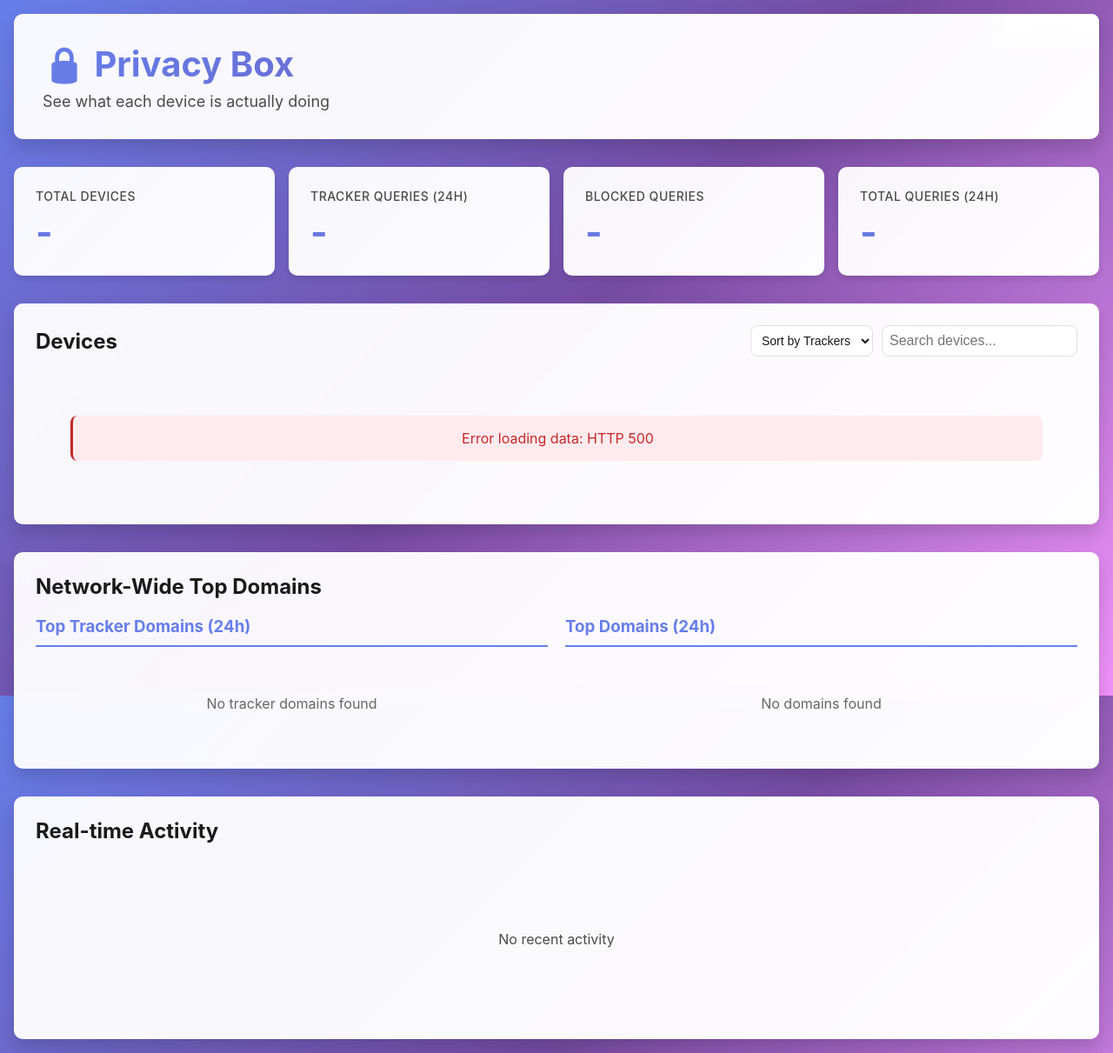
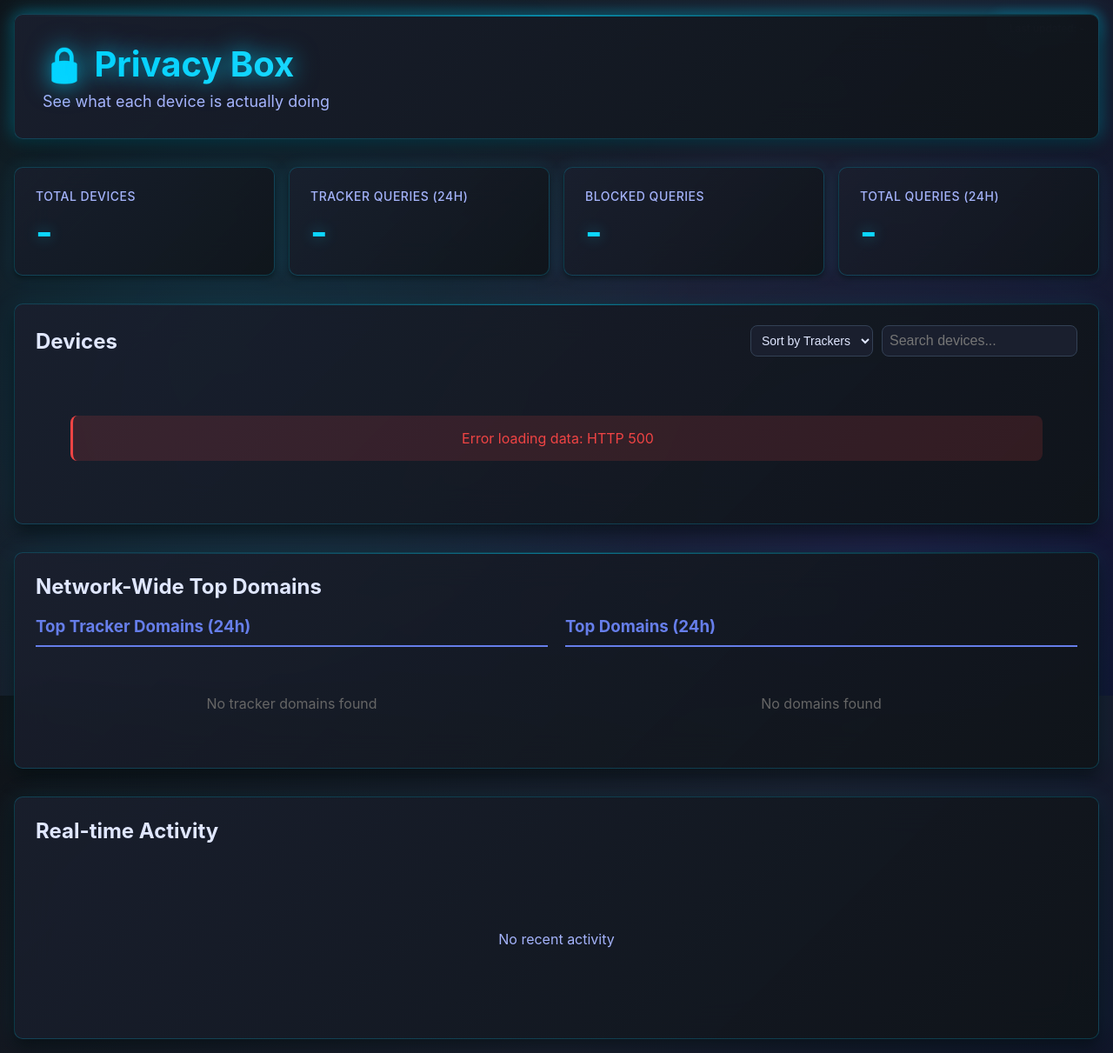
Before and after one commit to tanvir-commits/privacy-box, a Flask app: page / in a window 1280 px wide. Shown: the whole page at 87% size. Run offline with Flask 3, Linux system fonts and the light colour scheme; data that the repository does not hold is empty.

Commit message:
Premium Dark Cyberpunk theme - modern, tech-forward design
- Dark slate background with gradient overlays
- Electric cyan primary color (#00d4ff) with neon purple accents
- Premium glassmorphism effects with backdrop blur
- Subtle glow effects on cards and interactive elements
- Enhanced shadows with cyan/purple glows
- Premium card styling with gradient borders
- Dark theme throughout with high contrast text
- Modern cyberpunk aesthetic perfect for privacy dashboard

```diff
--- a/meta-privacybox/recipes-privacybox/privacy-dashboard/files/templates/index.html
+++ b/meta-privacybox/recipes-privacybox/privacy-dashboard/files/templates/index.html
@@ -5,39 +5,42 @@
     <meta name="viewport" content="width=device-width, initial-scale=1.0">
     <title>Privacy Box - Per-Device Tracking</title>
     <style>
-        /* CSS Variables - Unified Color Palette & Design System */
+        /* CSS Variables - Premium Dark Cyberpunk Theme */
         :root {
-            /* Primary Colors */
-            --color-primary: #667eea;
-            --color-primary-dark: #5568d3;
-            --color-primary-light: #8b9ef0;
-            --color-secondary: #764ba2;
+            /* Primary Colors - Electric Cyan */
+            --color-primary: #00d4ff;
+            --color-primary-dark: #00a8cc;
+            --color-primary-light: #33ddff;
+            --color-secondary: #8b5cf6;
 
-            /* Neutral Colors */
-            --color-bg: #ffffff;
-            --color-bg-secondary: #f8f9fa;
-            --color-bg-tertiary: #f5f5f5;
-            --color-text: #1a1a1a;
-            --color-text-secondary: #4a4a4a;
-            --color-text-tertiary: #6b6b6b;
-            --color-border: #e0e0e0;
-            --color-border-light: #f0f0f0;
+            /* Neutral Colors - Dark Slate */
+            --color-bg: #1a1f2e;
+            --color-bg-secondary: #0f1419;
+            --color-bg-tertiary: #252b3a;
+            --color-text: #e0e7ff;
+            --color-text-secondary: #a5b4fc;
+            --color-text-tertiary: #818cf8;
+            --color-border: #334155;
+            --color-border-light: #475569;
 
             /* Status Colors */
-            --color-tracker: #ff4444;
-            --color-tracker-bg: #ffebee;
-            --color-tracker-border: #ffcdd2;
-            --color-success: #4caf50;
-            --color-error: #c62828;
-            --color-error-bg: #ffebee;
+            --color-tracker: #ef4444;
+            --color-tracker-bg: rgba(239, 68, 68, 0.15);
+            --color-tracker-border: rgba(239, 68, 68, 0.3);
+            --color-success: #10b981;
+            --color-error: #ef4444;
+            --color-error-bg: rgba(239, 68, 68, 0.15);
 
-            /* Shadows - Consistent System */
-            --shadow-sm: 0 1px 2px rgba(0, 0, 0, 0.05);
-            --shadow-md: 0 4px 6px rgba(0, 0, 0, 0.1);
-            --shadow-lg: 0 10px 20px rgba(0, 0, 0, 0.15);
-            --shadow-xl: 0 20px 40px rgba(0, 0, 0, 0.2);
-            --shadow-primary: 0 4px 12px rgba(102, 126, 234, 0.2);
-            --shadow-primary-hover: 0 6px 16px rgba(102, 126, 234, 0.3);
+            /* Shadows - Premium Glow System */
+            --shadow-sm: 0 1px 2px rgba(0, 0, 0, 0.3);
+            --shadow-md: 0 4px 6px rgba(0, 0, 0, 0.4);
+            --shadow-lg: 0 10px 20px rgba(0, 0, 0, 0.5);
+            --shadow-xl: 0 20px 40px rgba(0, 0, 0, 0.6);
+            --shadow-primary: 0 4px 20px rgba(0, 212, 255, 0.3), 0 0 40px rgba(0, 212, 255, 0.1);
+            --shadow-primary-hover: 0 6px 30px rgba(0, 212, 255, 0.4), 0 0 60px rgba(0, 212, 255, 0.15);
+            --shadow-secondary: 0 4px 20px rgba(139, 92, 246, 0.3), 0 0 40px rgba(139, 92, 246, 0.1);
+            --glow-primary: 0 0 20px rgba(0, 212, 255, 0.5);
+            --glow-secondary: 0 0 20px rgba(139, 92, 246, 0.5);
 
             /* Border Radius - Consistent System */
             --radius-sm: 4px;
@@ -63,11 +66,31 @@
 
         body {
             font-family: -apple-system, BlinkMacSystemFont, 'Segoe UI', Roboto, Oxygen, Ubuntu, Cantarell, sans-serif;
-            background: linear-gradient(135deg, #667eea 0%, #764ba2 50%, #f093fb 100%);
+            background: linear-gradient(135deg, #0f1419 0%, #1a1f2e 50%, #0a1128 100%);
             background-attachment: fixed;
             color: var(--color-text);
             min-height: 100vh;
             padding: var(--spacing-md);
+            position: relative;
+        }
+
+        body::before {
+            content: '';
+            position: fixed;
+            top: 0;
+            left: 0;
+            right: 0;
+            bottom: 0;
+            background:
+                radial-gradient(circle at 20% 50%, rgba(0, 212, 255, 0.1) 0%, transparent 50%),
+                radial-gradient(circle at 80% 80%, rgba(139, 92, 246, 0.1) 0%, transparent 50%);
+            pointer-events: none;
+            z-index: 0;
+        }
+
+        .container {
+            position: relative;
+            z-index: 1;
         }
 
         .container {
@@ -76,23 +99,38 @@
         }
 
         header {
-            background: linear-gradient(135deg, rgba(255, 255, 255, 0.95) 0%, rgba(255, 255, 255, 0.98) 100%);
+            background: linear-gradient(135deg, rgba(26, 31, 46, 0.9) 0%, rgba(15, 20, 25, 0.95) 100%);
             padding: var(--spacing-xl);
             border-radius: var(--radius-lg);
             margin-bottom: var(--spacing-xl);
-            box-shadow: var(--shadow-lg);
-            backdrop-filter: blur(10px);
-            border: 1px solid rgba(255, 255, 255, 0.3);
+            box-shadow: var(--shadow-lg), var(--glow-primary);
+            backdrop-filter: blur(20px);
+            border: 1px solid rgba(0, 212, 255, 0.2);
+            position: relative;
+            overflow: hidden;
+        }
+
+        header::before {
+            content: '';
+            position: absolute;
+            top: 0;
+            left: 0;
+            right: 0;
+            height: 2px;
+            background: linear-gradient(90deg, transparent, var(--color-primary), transparent);
+            opacity: 0.6;
         }
 
         h1 {
-            background: linear-gradient(135deg, var(--color-primary) 0%, var(--color-secondary) 100%);
+            background: linear-gradient(135deg, var(--color-primary) 0%, var(--color-primary-light) 50%, var(--color-secondary) 100%);
             -webkit-background-clip: text;
             -webkit-text-fill-color: transparent;
             background-clip: text;
             margin-bottom: var(--spacing-sm);
             font-weight: 700;
             font-size: 2.5em;
+            text-shadow: 0 0 30px rgba(0, 212, 255, 0.5);
+            filter: drop-shadow(0 0 10px rgba(0, 212, 255, 0.3));
         }
 
         .subtitle {
@@ -108,12 +146,12 @@
         }
 
         .stat-card {
-            background: linear-gradient(135deg, rgba(255, 255, 255, 0.95) 0%, rgba(255, 255, 255, 0.98) 100%);
+            background: linear-gradient(135deg, rgba(26, 31, 46, 0.8) 0%, rgba(15, 20, 25, 0.9) 100%);
             padding: var(--spacing-lg);
             border-radius: var(--radius-lg);
-            box-shadow: var(--shadow-md);
-            border: 1px solid rgba(255, 255, 255, 0.3);
-            backdrop-filter: blur(10px);
+            box-shadow: var(--shadow-md), 0 0 20px rgba(0, 212, 255, 0.1);
+            border: 1px solid rgba(0, 212, 255, 0.2);
+            backdrop-filter: blur(20px);
             transition: all 0.3s ease;
             position: relative;
             overflow: hidden;
@@ -125,18 +163,35 @@
             top: 0;
             left: 0;
             right: 0;
-            height: 3px;
-            background: linear-gradient(90deg, var(--color-primary), var(--color-secondary));
+            height: 2px;
+            background: linear-gradient(90deg, transparent, var(--color-primary), transparent);
+            opacity: 0;
+            transition: opacity 0.3s ease;
+        }
+
+        .stat-card::after {
+            content: '';
+            position: absolute;
+            top: -50%;
+            left: -50%;
+            width: 200%;
+            height: 200%;
+            background: radial-gradient(circle, rgba(0, 212, 255, 0.1) 0%, transparent 70%);
             opacity: 0;
             transition: opacity 0.3s ease;
         }
 
         .stat-card:hover {
             transform: translateY(-2px);
-            box-shadow: var(--shadow-lg);
+            box-shadow: var(--shadow-lg), var(--glow-primary);
+            border-color: rgba(0, 212, 255, 0.4);
         }
 
         .stat-card:hover::before {
+            opacity: 1;
+        }
+
+        .stat-card:hover::after {
             opacity: 1;
         }
 
@@ -152,21 +207,34 @@
         .stat-value {
             font-size: 42px;
             font-weight: 700;
-            background: linear-gradient(135deg, var(--color-primary) 0%, var(--color-secondary) 100%);
+            background: linear-gradient(135deg, var(--color-primary) 0%, var(--color-primary-light) 50%, var(--color-secondary) 100%);
             -webkit-background-clip: text;
             -webkit-text-fill-color: transparent;
             background-clip: text;
             line-height: 1.2;
+            filter: drop-shadow(0 0 8px rgba(0, 212, 255, 0.4));
         }
 
         .devices-section {
-            background: linear-gradient(135deg, rgba(255, 255, 255, 0.95) 0%, rgba(255, 255, 255, 0.98) 100%);
+            background: linear-gradient(135deg, rgba(26, 31, 46, 0.9) 0%, rgba(15, 20, 25, 0.95) 100%);
             padding: var(--spacing-lg);
             border-radius: var(--radius-lg);
-            box-shadow: var(--shadow-lg);
+            box-shadow: var(--shadow-lg), 0 0 30px rgba(0, 212, 255, 0.1);
             margin-bottom: var(--spacing-xl);
-            border: 1px solid rgba(255, 255, 255, 0.3);
-            backdrop-filter: blur(10px);
+            border: 1px solid rgba(0, 212, 255, 0.2);
+            backdrop-filter: blur(20px);
+            position: relative;
+        }
+
+        .devices-section::before {
+            content: '';
+            position: absolute;
+            top: 0;
+            left: 0;
+            right: 0;
+            height: 1px;
+            background: linear-gradient(90deg, transparent, var(--color-primary), transparent);
+            opacity: 0.5;
         }
 
         .device-card {
@@ -302,12 +370,12 @@
         }
 
         .realtime-section {
-            background: linear-gradient(135deg, rgba(255, 255, 255, 0.95) 0%, rgba(255, 255, 255, 0.98) 100%);
+            background: linear-gradient(135deg, rgba(26, 31, 46, 0.9) 0%, rgba(15, 20, 25, 0.95) 100%);
             padding: var(--spacing-lg);
             border-radius: var(--radius-lg);
-            box-shadow: var(--shadow-lg);
-            border: 1px solid rgba(255, 255, 255, 0.3);
-            backdrop-filter: blur(10px);
+            box-shadow: var(--shadow-lg), 0 0 30px rgba(0, 212, 255, 0.1);
+            border: 1px solid rgba(0, 212, 255, 0.2);
+            backdrop-filter: blur(20px);
         }
 
         .realtime-item {
@@ -337,14 +405,14 @@
             position: fixed;
             top: var(--spacing-md);
             right: var(--spacing-md);
-            background: rgba(255, 255, 255, 0.95);
+            background: rgba(26, 31, 46, 0.9);
             padding: var(--spacing-sm) var(--spacing-md);
             border-radius: var(--radius-md);
             font-size: 12px;
             color: var(--color-text-secondary);
-            box-shadow: var(--shadow-md);
-            backdrop-filter: blur(10px);
-            border: 1px solid var(--color-border-light);
+            box-shadow: var(--shadow-md), 0 0 15px rgba(0, 212, 255, 0.2);
+            backdrop-filter: blur(20px);
+            border: 1px solid rgba(0, 212, 255, 0.2);
         }
 
         .error-message {
```
Also changed, not shown: other parts of meta-privacybox/recipes-privacybox/privacy-dashboard/files/templates/index.html (+14 -8 lines).
